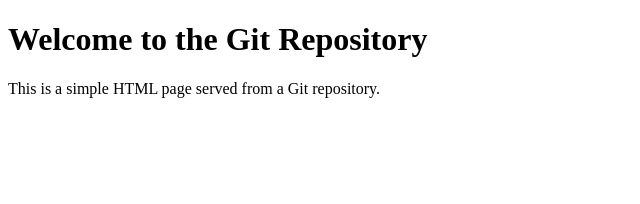
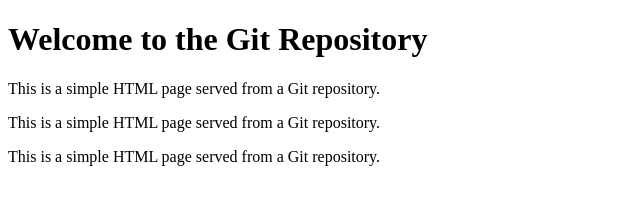
Before and after one commit to ali221enayat/test, a plain HTML site: page index.html in a window 1280 px wide. Shown: the whole page, without its empty margins (0-640 px from the left). Drawn offline with Linux system fonts and the light colour scheme.

Commit message:
update
ada

```diff
--- a/index.html
+++ b/index.html
@@ -8,5 +8,7 @@
 <body>
     <h1>Welcome to the Git Repository</h1>
     <p>This is a simple HTML page served from a Git repository.</p>
+     <p>This is a simple HTML page served from a Git repository.</p>
+     <p>This is a simple HTML page served from a Git repository.</p>
 </body>
 </html>
```
